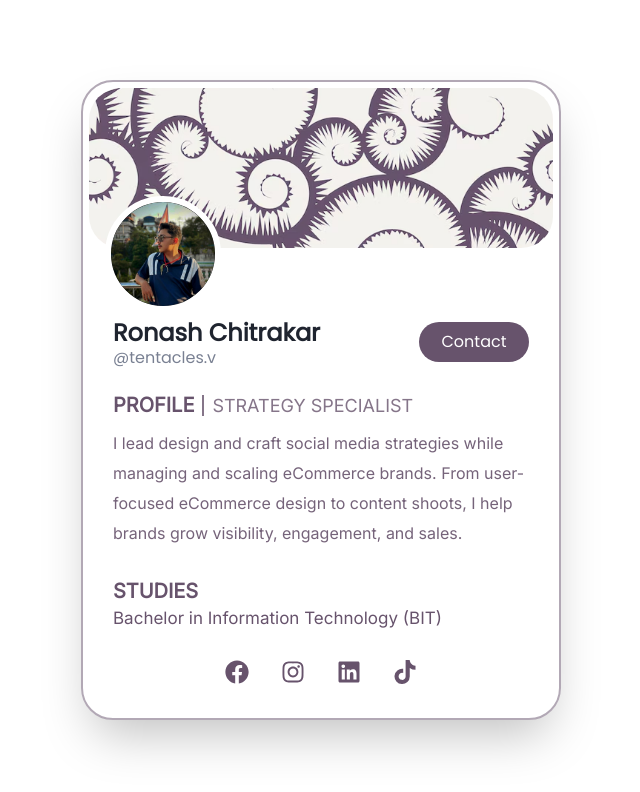
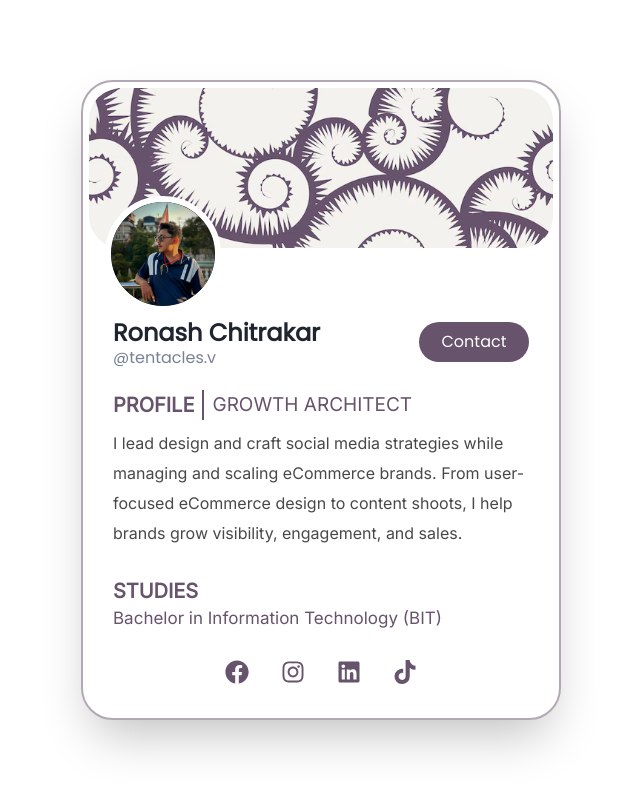
Before and after one commit to goldronash/ronashchitrakar, a React (Vite) app: page / in a window 1280 px wide. Shown: the top 792 px of the page, without its empty margins (319-959 px from the left). Built offline with nearby package versions, Linux system fonts and the light colour scheme.

Commit message:
added animation style

```diff
--- a/package.json
+++ b/package.json
@@ -11,6 +11,7 @@
   },
   "dependencies": {
     "@tailwindcss/vite": "^4.1.18",
+    "framer-motion": "^12.31.0",
     "react": "^19.2.0",
     "react-dom": "^19.2.0",
     "react-icons": "^5.5.0",
--- a/src/App.tsx
+++ b/src/App.tsx
@@ -1,15 +1,31 @@
-import {
-  FaFacebook,
-  FaInstagram,
-  FaLinkedin,
-  FaTiktok,
-} from "react-icons/fa";
+import { FaFacebook, FaInstagram, FaLinkedin, FaTiktok } from "react-icons/fa";
 import cover from "./assets/covermain.avif";
 import profile from "./assets/profile.png";
 import icon from "./assets/icon2.png";
+import { AnimatePresence,motion } from "framer-motion";
+import { useEffect, useState } from "react";
+
 function App() {
   const phoneNumber = "9779863167897";
   const message = "Hello! I have a question.";
+  const roles = [
+    "Strategy Specialist",
+    "Brand Builder",
+    "Growth Architect",
+    "Digital Strategist",
+  ];
+
+  const [index, setIndex] = useState<number>(0);
+
+  useEffect(() => {
+    const interval = setInterval(() => {
+      setIndex((prev) => (prev + 1) % roles.length);
+    }, 2000);
+
+    return () => {
+      clearInterval(interval);
+    };
+  }, []);
 
   return (
     <div className="w-full md:max-w-7xl md:mx-auto  min-h-dvh flex justify-center items-center text-[#67536C] font-inter ">
@@ -77,17 +93,27 @@ function App() {
             </div>
           </div>
           {/* profile */}
-          <div className="">
-            <h2>
-              <span className="pr-2 font-bold text-[18px] sm:text-[20px]">
+          <div>
+            <h2 className="relative overflow-hidden flex">
+              <span className="pr-2 font-bold text-[18px] sm:text-[20px] border-r-2 border-[#67536C]">
                 PROFILE
               </span>
-              <span className="border-l-2 border-[#67536C]  pl-2 text-[16px] sm:text-[18px] opacity-80">
-                STRATEGY SPECIALIST
-              </span>
+
+              <AnimatePresence mode="wait">
+                <motion.span
+                  key={roles[index]}
+                  initial={{ opacity: 0, y: 8, translateY: 1 }}
+                  animate={{ opacity: 1, y: 0 }}
+                  exit={{ opacity: 0, y: -8, translateY: -1 / 2 }}
+                  transition={{ duration: 0.6, ease: "easeInOut" }}
+                  className="pl-2 text-[16px] sm:text-[19px] opacity-80 uppercase"
+                >
+                  {roles[index]}
+                </motion.span>
+              </AnimatePresence>
             </h2>
 
-            <p className="text-[15px] sm:text-[16px] opacity-90 py-2 leading-6 sm:leading-7.5">
+            <p className="text-[15px] sm:text-[16px] opacity-90 py-2 leading-6 sm:leading-7.5 text-[#353535]">
               I lead design and craft social media strategies while managing and
               scaling eCommerce brands. From user-focused eCommerce design to
               content shoots, I help brands grow visibility, engagement, and
```
Also changed, not shown: 1 other file (tests, documents, lock files or other folders).
